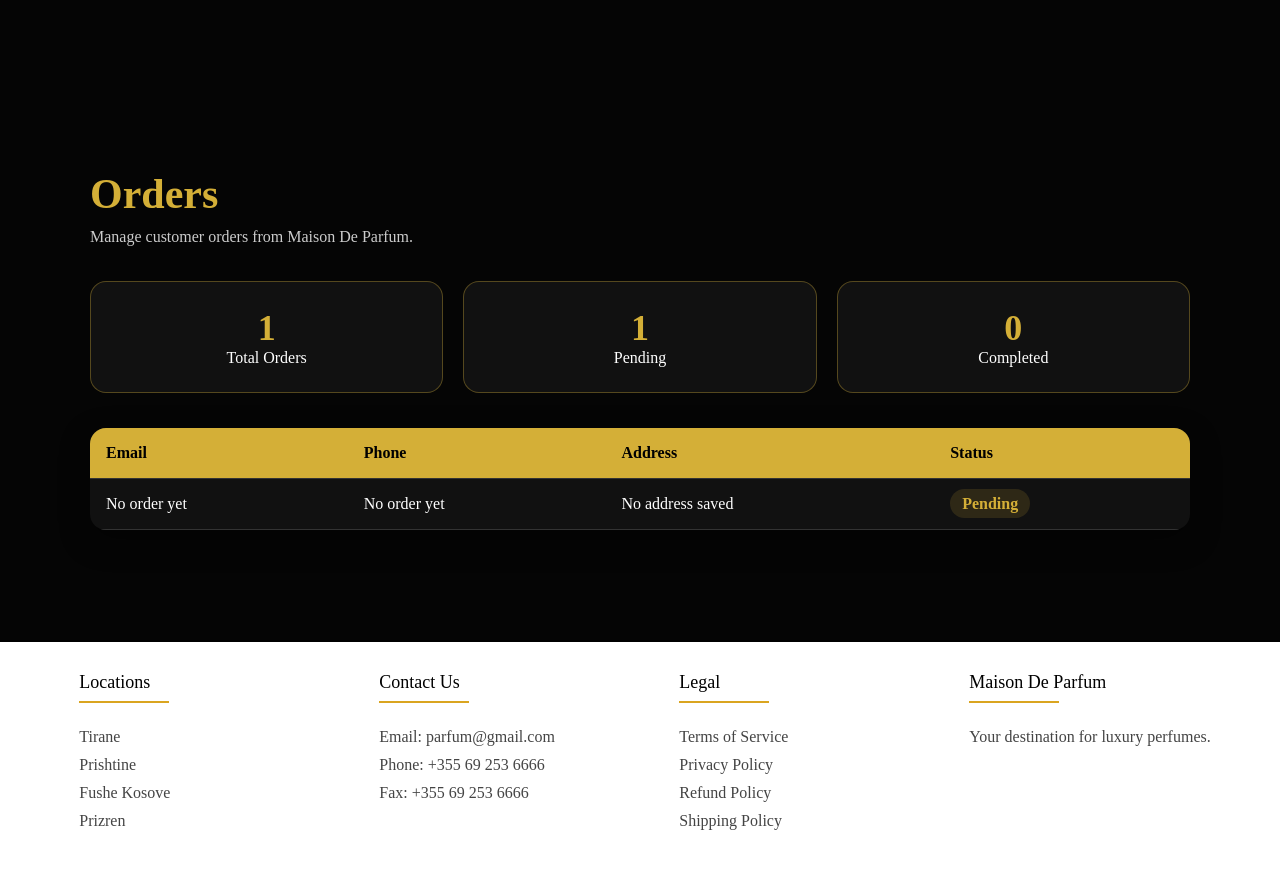
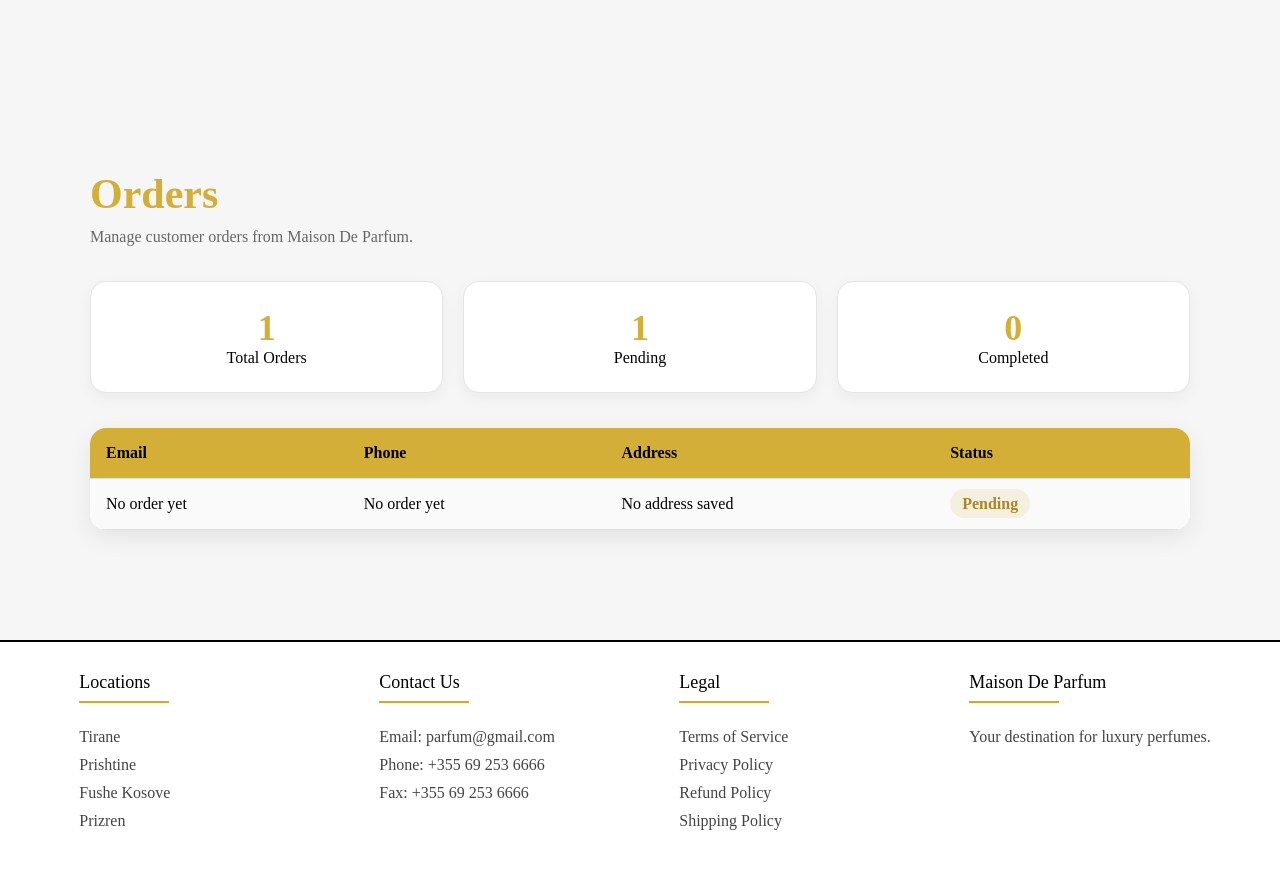
Before and after one commit to AlketaThacii/PerfumeStore_20, a PHP site: page /pages/orders.php in a window 1280 px wide. Shown: the part 120-1000 px from the top of the page. Run offline with PHP 8.4, Linux system fonts and the light colour scheme; the visitor is signed in with stand-in values (Sample User, id 1).

Commit message:
Permiresimet e fundit

```diff
--- /dev/null
+++ b/assets/css/orders.css
@@ -0,0 +1,121 @@
+.orders-page {
+    padding: 170px 40px 70px;
+    min-height: 80vh;
+    background: #050505;
+    color: white;
+}
+
+.orders-container {
+    max-width: 1100px;
+    margin: 0 auto;
+}
+
+.orders-container h1 {
+    color: #d4af37;
+    font-size: 42px;
+    margin-bottom: 10px;
+}
+
+.orders-container > p {
+    color: #ccc;
+    margin-bottom: 35px;
+}
+
+.orders-stats {
+    display: flex;
+    gap: 20px;
+    flex-wrap: wrap;
+    margin-bottom: 35px;
+}
+
+.order-stat-card {
+    flex: 1;
+    min-width: 220px;
+    background: #111;
+    border: 1px solid rgba(212, 175, 55, 0.35);
+    border-radius: 16px;
+    padding: 25px;
+    text-align: center;
+}
+
+.order-stat-card h2 {
+    color: #d4af37;
+    font-size: 36px;
+}
+
+.order-table {
+    width: 100%;
+    border-collapse: collapse;
+    background: #111;
+    border-radius: 16px;
+    overflow: hidden;
+    box-shadow: 0 10px 30px rgba(0,0,0,0.4);
+}
+
+.order-table th,
+.order-table td {
+    padding: 16px;
+    border-bottom: 1px solid #333;
+    text-align: left;
+}
+
+.order-table th {
+    background: #d4af37;
+    color: black;
+}
+
+.status {
+    background: rgba(212, 175, 55, 0.15);
+    color: #d4af37;
+    padding: 6px 12px;
+    border-radius: 20px;
+    font-weight: bold;
+}
+
+body:not(.dark) .orders-page {
+    background: #f6f6f6;
+    color: #000;
+}
+body:not(.dark) .orders-container > p {
+    color: #666;
+}
+body:not(.dark) .order-stat-card {
+    background: #ffffff;
+    border: 1px solid #e5e5e5;
+    color: #000;
+    box-shadow: 0 5px 15px rgba(0,0,0,0.05);
+}
+body:not(.dark) .order-table {
+    background: #ffffff;
+    box-shadow: 0 8px 25px rgba(0,0,0,0.08);
+}
+body:not(.dark) .order-table th {
+    background: #d4af37;
+    color: #000;
+}
+body:not(.dark) .order-table tr:nth-child(even) {
+    background: #fafafa;
+}
+body:not(.dark) .order-table th,
+body:not(.dark) .order-table td {
+    border-bottom: 1px solid #e0e0e0;
+    color: #000;
+}
+body:not(.dark) .status {
+    background: rgba(212, 175, 55, 0.15);
+    color: #a8872d;
+}
+@media (max-width: 768px) {
+    .orders-page {
+        padding: 190px 20px 50px;
+    }
+
+    .order-table {
+        font-size: 14px;
+    }
+
+    .order-table th,
+    .order-table td {
+        padding: 10px;
+    }
+}
--- a/assets/css/style.css
+++ b/assets/css/style.css
@@ -1066,94 +1091,3 @@ body.dark .shop textarea {
     color: white;
     border: 1px solid #333;
 }
-
-/*----------------Stilizimi i Orders--------------*/
-
-.orders-page {
-    padding: 170px 40px 70px;
-    min-height: 80vh;
-    background: #050505;
-    color: white;
-}
-
-.orders-container {
-    max-width: 1100px;
-    margin: 0 auto;
-}
-
-.orders-container h1 {
-    color: #d4af37;
-    font-size: 42px;
-    margin-bottom: 10px;
-}
-
-.orders-container > p {
-    color: #ccc;
-    margin-bottom: 35px;
-}
-
-.orders-stats {
-    display: flex;
-    gap: 20px;
-    flex-wrap: wrap;
-    margin-bottom: 35px;
-}
-
-.order-stat-card {
-    flex: 1;
-    min-width: 220px;
-    background: #111;
-    border: 1px solid rgba(212, 175, 55, 0.35);
-    border-radius: 16px;
-    padding: 25px;
-    text-align: center;
-}
-
-.order-stat-card h2 {
-    color: #d4af37;
-    font-size: 36px;
-}
-
-.order-table {
-    width: 100%;
-    border-collapse: collapse;
-    background: #111;
-    border-radius: 16px;
-    overflow: hidden;
-    box-shadow: 0 10px 30px rgba(0,0,0,0.4);
-}
-
-.order-table th,
-.order-table td {
-    padding: 16px;
-    border-bottom: 1px solid #333;
-    text-align: left;
-}
-
-.order-table th {
-    background: #d4af37;
-    color: black;
-}
-
-.status {
-    background: rgba(212, 175, 55, 0.15);
-    color: #d4af37;
-    padding: 6px 12px;
-    border-radius: 20px;
-    font-weight: bold;
-}
-
-@media (max-width: 768px) {
-    .orders-page {
-        padding: 190px 20px 50px;
-    }
-
-    .order-table {
-        font-size: 14px;
-    }
-
-    .order-table th,
-    .order-table td {
-        padding: 10px;
-    }
-}
--- a/pages/orders.php
+++ b/pages/orders.php
@@ -11,7 +11,9 @@ $orderEmail = $_SESSION['order_email'] ?? 'No order yet';
 $orderPhone = $_SESSION['order_phone'] ?? 'No order yet';
 $orderAddress = $_SESSION['order_address'] ?? 'No address saved';
 
+
 echo '<main class="orders-page">';
+echo '<link rel="stylesheet" href="../assets/css/orders.css">';
     echo '<div class="orders-container">';
 
         echo '<h1>Orders</h1>';
```
Also changed, not shown: other parts of assets/css/style.css (+42 -17 lines), assets/css/process_order.css (+22 -0 lines), index.php (indentation only).
